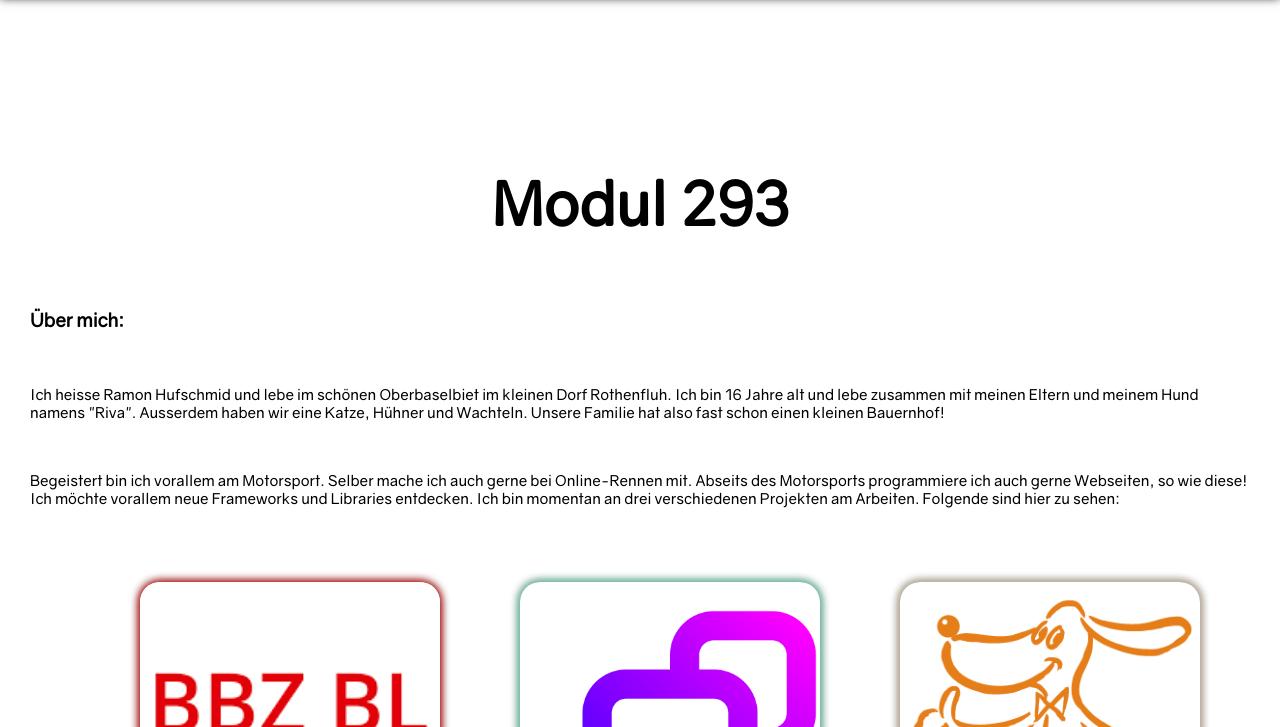
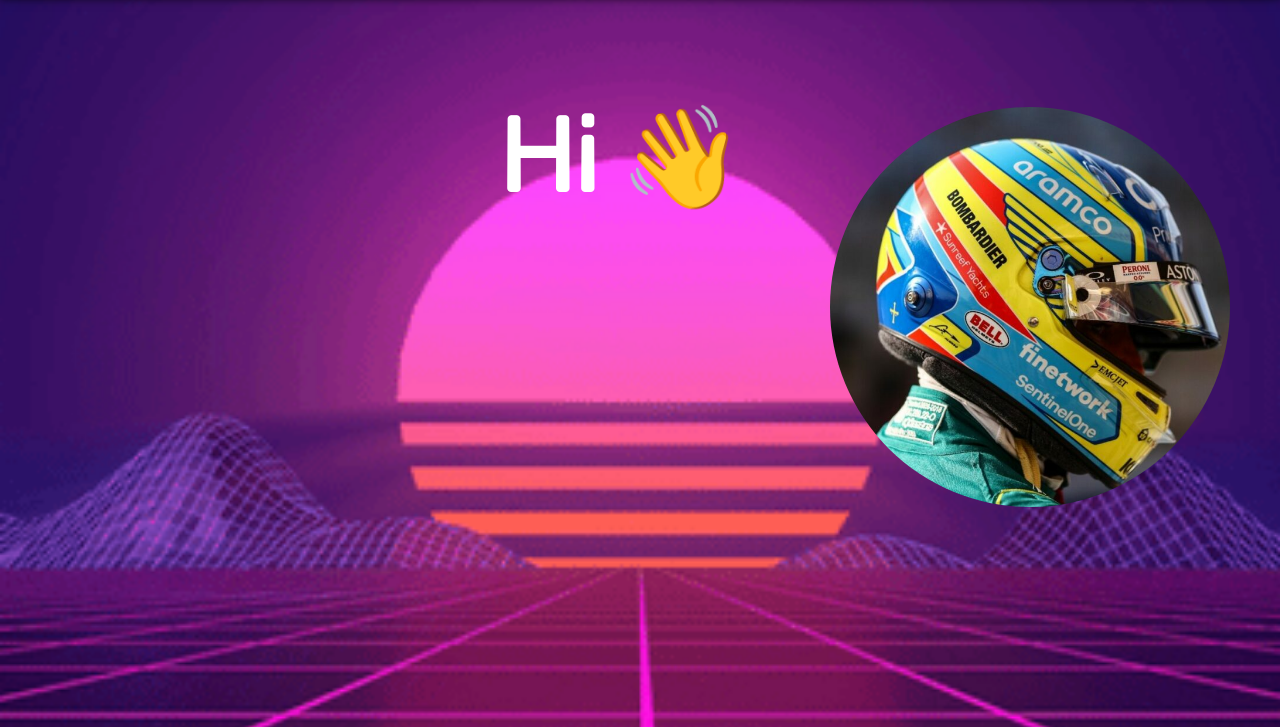
Before and after one commit to Raymonido/Projekt_Modul_293, a plain HTML site: page index.html in a window 1280 px wide. Shown: the part 73-800 px from the top of the page. Drawn offline with Linux system fonts and the light colour scheme.

Commit message:
Better Homepage

```diff
--- a/index.html
+++ b/index.html
@@ -22,10 +22,11 @@
   </header>
 
   <div class="content">
-    <div class="title">
-      <h1>Modul 293</h1>
+    <div class="welcome">
+      <img src="assets/background.gif" alt="background" class="background-img">
+      <img src="assets/helmet.jpg" alt="helmet" class="helmet">
+      <h1 class="big-title">Hi 👋</h1>
     </div>
-
     <div class="navbar" id="navbar-hidden">
       <nav class="navigation">
         <ul>
@@ -37,7 +38,8 @@
       </nav>
     </div>
     <div class="description">
-      <h3>Über mich:</h3><br>
+
+      <h2>Über mich:</h2><br>
       <p>Ich heisse Ramon Hufschmid und lebe im schönen Oberbaselbiet im kleinen Dorf Rothenfluh. Ich bin 16 Jahre alt und lebe zusammen mit meinen Eltern und meinem Hund namens "Riva". Ausserdem haben wir eine Katze, Hühner und Wachteln. Unsere Familie hat also fast schon einen kleinen Bauernhof!</p>
       <br>
       <p>Begeistert bin ich vorallem am Motorsport. Selber mache ich auch gerne bei Online-Rennen mit. Abseits des Motorsports programmiere ich auch gerne Webseiten, so wie diese! Ich möchte vorallem neue Frameworks und Libraries entdecken. Ich bin momentan an drei verschiedenen Projekten am Arbeiten. Folgende sind hier zu sehen:</p>
--- a/style.css
+++ b/style.css
@@ -26,6 +26,38 @@ body {
 }
 
 /* Index.html */
+
+
+.welcome {
+  height: 100%;
+}
+
+.background-img {
+  position: relative;
+  z-index: -1;
+  width: 100%;
+  height: 910px;
+  object-fit: cover;
+  box-shadow: 0 4px 100px rgba(252, 88, 202, 1);
+}
+
+.helmet {
+  width: 400px;
+  height: 400px;
+  position: absolute;
+  z-index: 1;
+  right: 50px;
+  top: 180px;
+  border-radius: 50%;
+  object-fit: cover;
+}
+.big-title {
+  position: absolute;
+  top: 100px;
+  left: 500px;
+  font-size: 100px;
+  color: white;
+}
 
 .title {
   display: flex;
@@ -286,7 +318,6 @@ main {
 
 .content {
   position: absolute;
-  top: 200px;
   margin-bottom: 0;
   width: 100%;
 }
```
Also changed, not shown: attributions.html (+1 -0 lines), assets/background.gif (added), assets/helmet.jpg (added).
